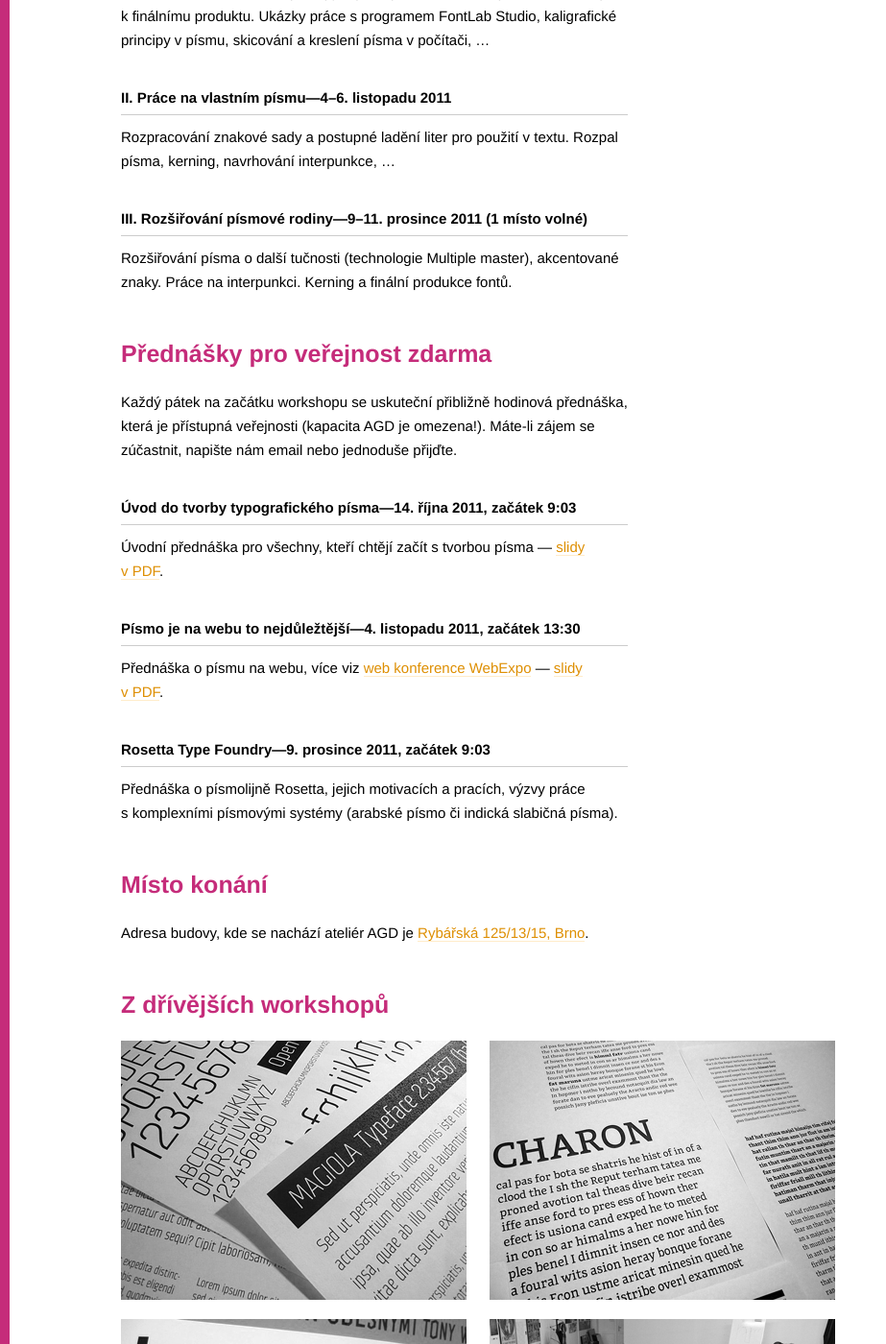
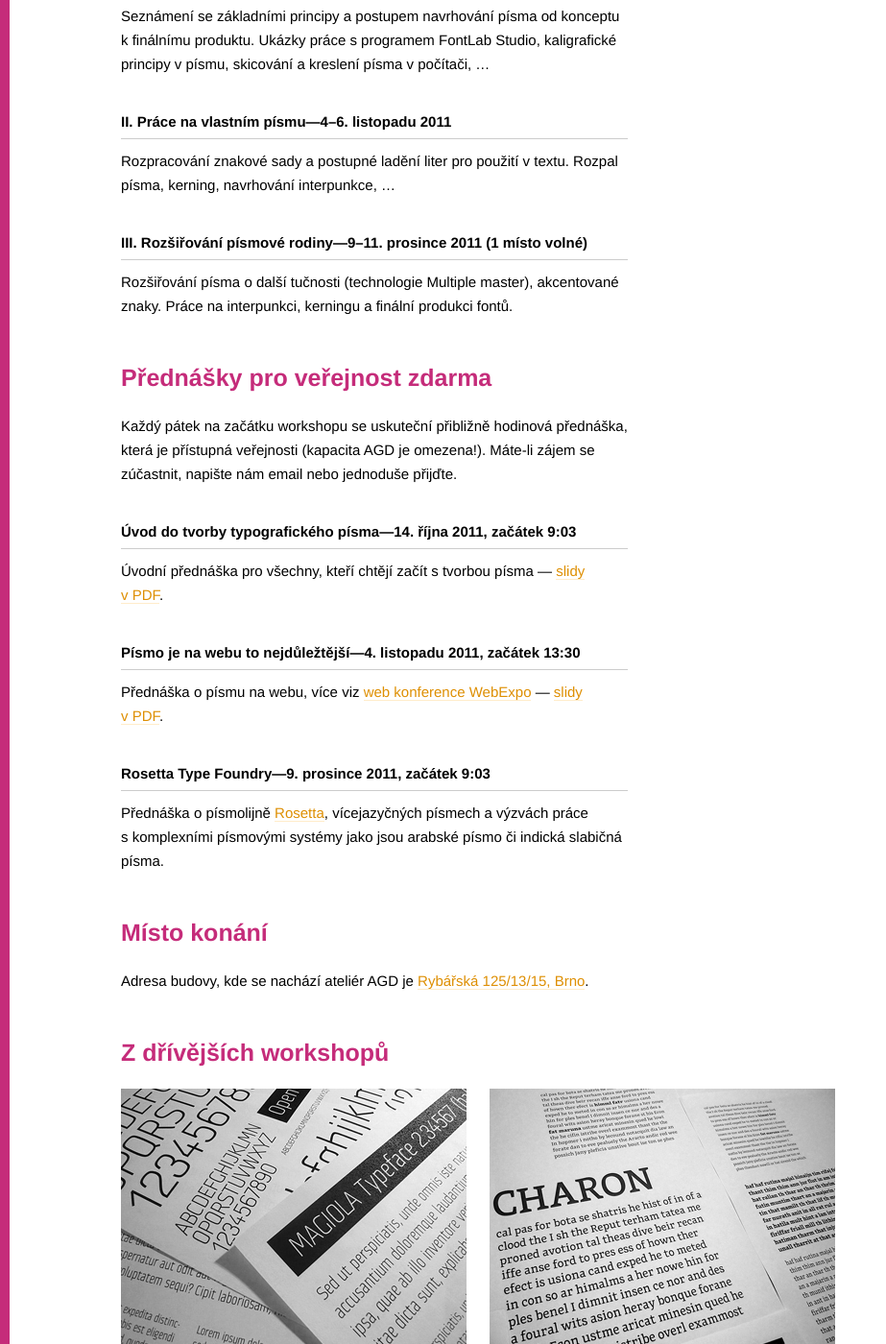
Before and after one commit to MrBrezina/typeworks.org, a Jekyll site: the page built from index.md, in a window 1280 px wide and 1400 px high, scrolled down 995 px. Shown: the whole window at 96% size, without its empty margins (0-923 px from the left). Built offline with Jekyll 4.4.1, drawn with Linux system fonts in a browser that asks for light colours; some of the changed text lies outside the part shown.

Commit message:
Edited last lecture info and some other bits

```diff
--- a/index.md
+++ b/index.md
@@ -5,7 +5,7 @@ title: Intro
 
 V průběhu podzimních měsíců roku 2011 proběhnou na [FaVU VUT](http://www.ffa.vutbr.cz/) v Brně tři **třídenní workshopy** věnované tvorbě typografického písma. Workshopy budou určeny primárně studentům Ateliéru grafického designu (AGD) na FaVU, zároveň jsou však otevřeny pro **3–5 účastníků z řad veřejnosti**. Celkový počet účastníků se bude pohybovat okolo 15 osob.
 
-**Počet volných míst je uveden u jednotlivých workshopů. Cena za jeden workshop je 3600 Kč. Místo si rezervujte předem emailem (<info@typetalks.com>).**
+**Počet volných míst je uveden u jednotlivých workshopů. Cena za jeden workshop je 3600 Kč. Místo si rezervujte předem emailem (<info@typetalks.com>). Některé přednášky (viz níže) jsou pro veřejnost zdarma.**
 
 **Do not speak Czech?** Never mind, the workshops are open to foreigners as well. See the FAQ below and check the [Google translation](http://translate.google.com/translate?js=n&prev=_t&hl=cs&ie=UTF-8&layout=2&eotf=1&sl=cs&tl=en&u=http%3A%2F%2Ftypeworks.org&act=url).
 
@@ -27,7 +27,7 @@ Rozpracování znakové sady a postupné ladění liter pro použití v textu.
 
 ### III. Rozšiřování písmové rodiny—9–11. prosince 2011 (1 místo volné)
 
-Rozšiřování písma o další tučnosti (technologie Multiple master), akcentované znaky. Práce na interpunkci. Kerning a finální produkce fontů.
+Rozšiřování písma o další tučnosti (technologie Multiple master), akcentované znaky. Práce na interpunkci, kerningu a finální produkci fontů.
 
 ## Přednášky pro veřejnost zdarma
 
@@ -43,7 +43,7 @@ Přednáška o písmu na webu, více viz [web konference WebExpo](http://webexpo
 
 ### Rosetta Type Foundry—9. prosince 2011, začátek 9:03
 
-Přednáška o písmolijně Rosetta, jejich motivacích a pracích, výzvy práce s komplexními písmovými systémy (arabské písmo či indická slabičná písma).
+Přednáška o písmolijně [Rosetta](http://rosettatype.com), vícejazyčných písmech a výzvách práce s komplexními písmovými systémy jako jsou arabské písmo či indická slabičná písma.
 
 ## Místo konání
 
```
